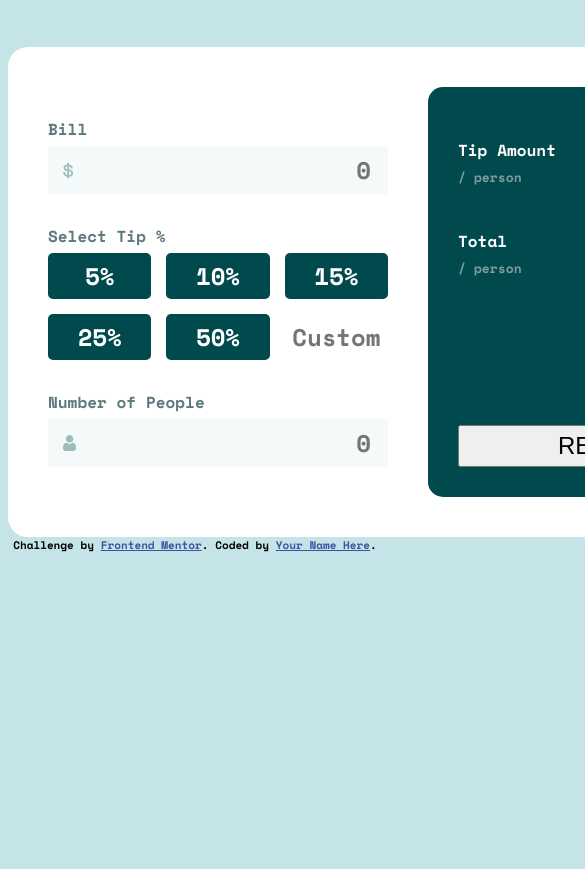
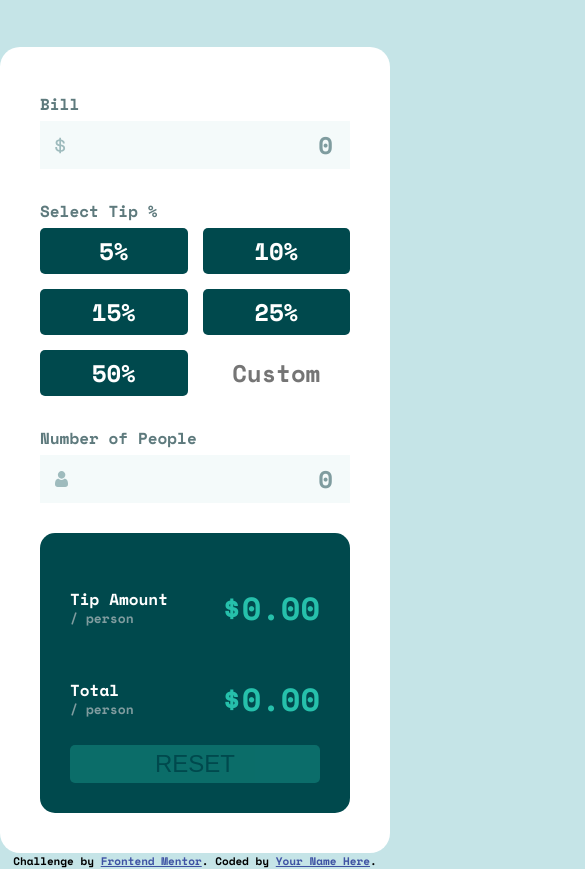
Before and after one commit to matanp06/Tip-Calculator-App-Frontend-Mentor-Challenge, a website: page index.html in a window 390 px wide. Shown: the part 107-976 px from the top of the page, 585 px wide, since content can reach past the window. Before the commit the page ends 844 px from the top, so only its background shows below. Drawn offline with nearby package versions, Linux system fonts and the light colour scheme.

Commit message:
Implemented a design for small screens / mobile phone

```diff
--- a/index.html
+++ b/index.html
@@ -72,7 +72,7 @@
         <h1 id="Total">$0.00</h1>
       </div>
 
-      <button class="pressable">RESET</button>
+      <button disabled class="pressable">RESET</button>
 
     </div>
 
--- a/styles.scss
+++ b/styles.scss
@@ -2,6 +2,7 @@ body{
 
     background-color: hsl(185, 41%, 84%);
     font-family: 'Space Mono',monospace;
+    margin: 0;
 
     .bg-green{
         background-color: hsl(183, 100%, 15%);
@@ -67,11 +68,15 @@ body{
                     flex: 1;
                     border: none;
                     background-color: transparent;
-                    color: hsl(184, 14%, 56%);
+                    color:  hsl(183, 100%, 15%);
                     text-align: right;
                     font-size: 24px;
                     max-width: 70%;
                     font-family: inherit;
+                }
+
+                input::placeholder{
+                    color: hsl(184, 14%, 56%);
                 }
 
                 input:focus, input:focus-visible{
@@ -101,7 +106,7 @@ body{
                 .custom{
 
                     text-align: center;
-                    color: hsl(186deg, 14%, 43%)
+                    color: hsl(183,100%,15%);
 
                 }
 
@@ -124,6 +129,10 @@ body{
                 justify-content: space-between;
                 align-items: center;
 
+                .details{
+                    line-height: 1;
+                }
+
                 .bold{
                     color: hsl(0, 0%, 100%);
                 }
@@ -145,7 +154,16 @@ body{
                 padding-top: 5px;
                 padding-bottom: 5px;
                 font-size: 24px;
+                color: hsl(183deg, 100%, 15%);
+                background-color: hsl(172, 67%, 45%);
+                border: none;
+                border-radius: 5px;
 
+            }
+
+            button:disabled{
+                opacity: 0.3;
+                cursor:default;
             }
 
         }
@@ -153,3 +171,33 @@ body{
     }
 
 }
+
+@media(max-width:800px){
+    body{
+
+        .container{
+            width: 100%;
+            max-width: 400px;
+            flex-direction: column;
+            justify-content: flex-start;
+            align-items: center;
+            box-sizing: border-box;
+            margin-left:auto ;
+            margin-right: auto;
+
+            div{
+                width: 100%;
+                .input-div:first-child{
+                    margin-top: 0;
+                }
+
+                .grid-precentage{
+                    grid-template-columns: repeat(2,minmax(0,1fr));
+                }
+            }
+
+        }
+
+    }
+
+}
```
Also changed, not shown: styles.css, 1 other file.
